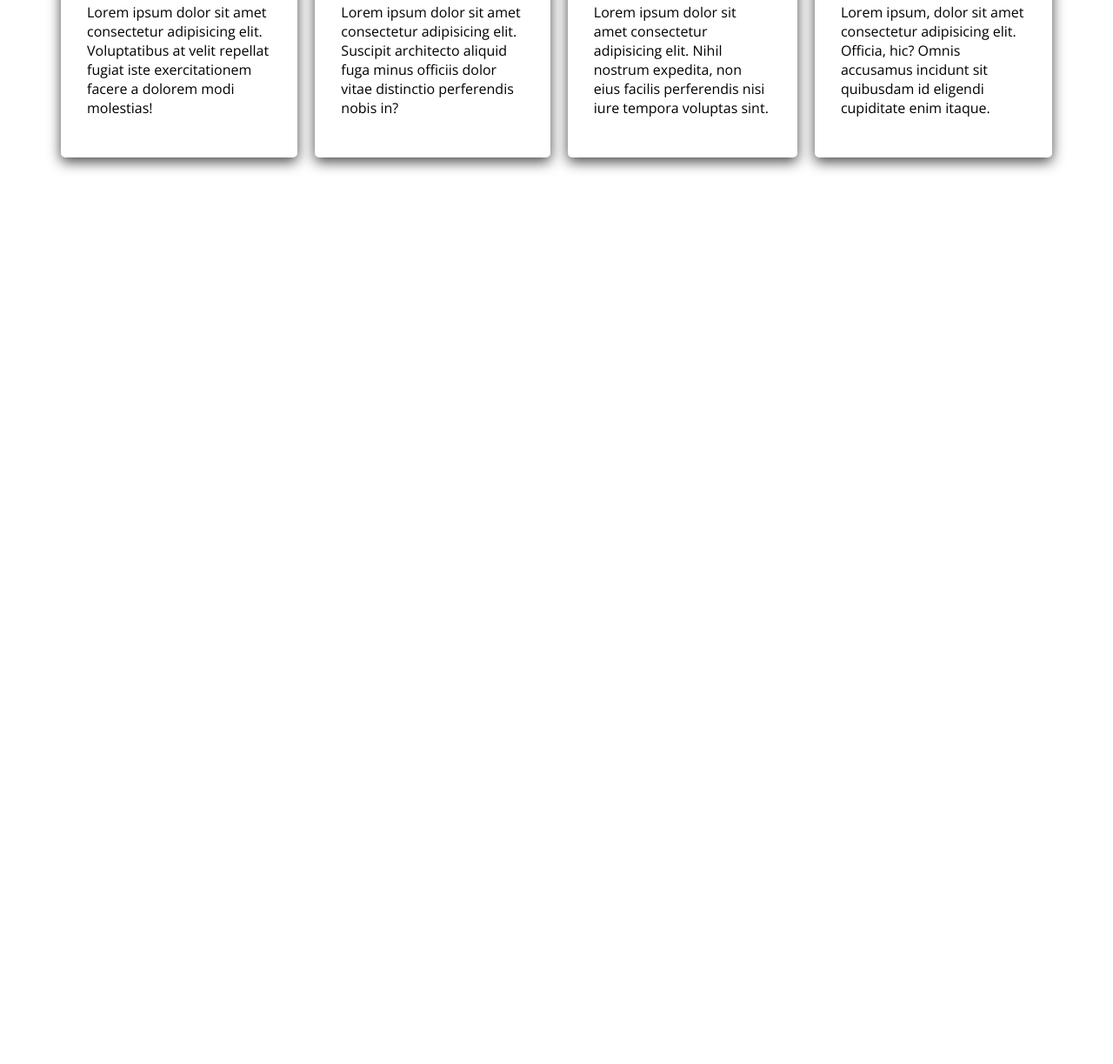
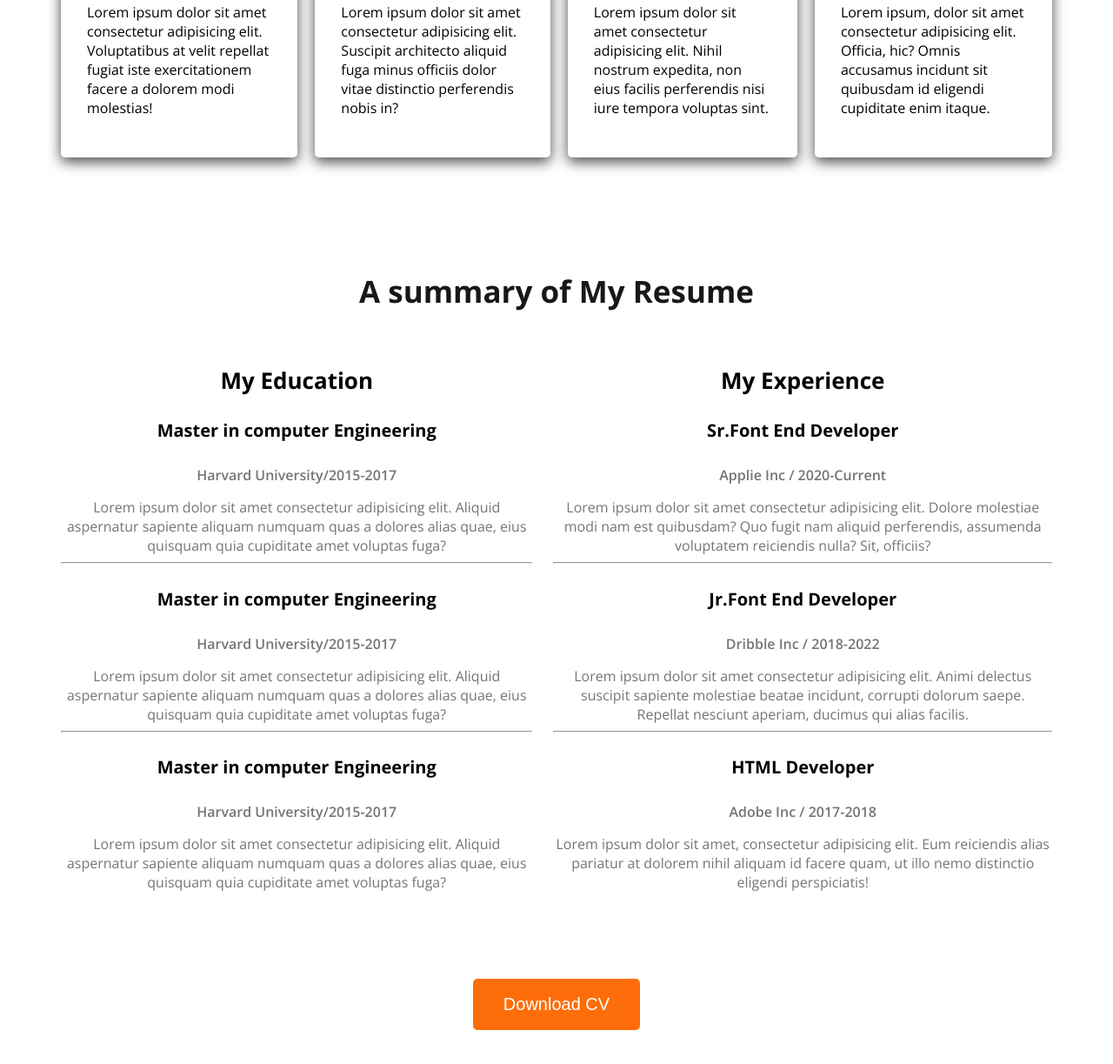
Before and after one commit to Sushanta-Deb/portfolio-resources-website, a plain HTML site: page index.html in a window 1280 px wide. Shown: the part 1970-3193 px from the top of the page at 87% size. Before the commit the page ends 2281 px from the top, so only its background shows below. Drawn offline with nearby package versions, Linux system fonts and the light colour scheme.

Commit message:
resume section added

```diff
--- a/index.html
+++ b/index.html
@@ -82,6 +82,55 @@
                 </div>
             </div>
          </section>
+         <section class="resume">
+            <h3 class="section-title text-center">A summary of My Resume</h3>
+            <div class="resume-container">
+                <!-- .resume-column*2>h3.resume-column-title+.experience*3>h4.experience-title+h5.experience-sub-title+.experience-description -->
+                 <div class="resume-column">
+                    <h3 class="resume-column-title">My Education</h3>
+                    <div class="experience">
+                        <h4 class="experience-title text-center">Master in computer Engineering</h4>
+                        <h5 class="experience-sub-title text-center">Harvard University/2015-2017</h5>
+                        <div class="experience-description text-center">Lorem ipsum dolor sit amet consectetur adipisicing elit. Aliquid aspernatur sapiente aliquam numquam quas a dolores alias quae, eius quisquam quia cupiditate amet voluptas fuga?</div>
+                    </div>
+                    <hr>
+                    <div class="experience">
+                        <h4 class="experience-title text-center">Master in computer Engineering</h4>
+                        <h5 class="experience-sub-title text-center">Harvard University/2015-2017</h5>
+                        <div class="experience-description text-center">Lorem ipsum dolor sit amet consectetur adipisicing elit. Aliquid aspernatur sapiente aliquam numquam quas a dolores alias quae, eius quisquam quia cupiditate amet voluptas fuga?</div>
+                    </div>
+                    <hr>
+                    <div class="experience">
+                        <h4 class="experience-title text-center">Master in computer Engineering</h4>
+                        <h5 class="experience-sub-title text-center">Harvard University/2015-2017</h5>
+                        <div class="experience-description text-center">Lorem ipsum dolor sit amet consectetur adipisicing elit. Aliquid aspernatur sapiente aliquam numquam quas a dolores alias quae, eius quisquam quia cupiditate amet voluptas fuga?</div>
+                    </div>
+                 </div>
+                 <div class="resume-column">
+                    <h3 class="resume-column-title">My Experience</h3>
+                    <div class="experience">
+                        <h4 class="experience-title text-center">Sr.Font End Developer</h4>
+                        <h5 class="experience-sub-title text-center">Applie Inc / 2020-Current</h5>
+                        <div class="experience-description text-center">Lorem ipsum dolor sit amet consectetur adipisicing elit. Dolore molestiae modi nam est quibusdam? Quo fugit nam aliquid perferendis, assumenda voluptatem reiciendis nulla? Sit, officiis?</div>
+                    </div>
+                    <hr>
+                    <div class="experience">
+                        <h4 class="experience-title text-center">Jr.Font End Developer</h4>
+                        <h5 class="experience-sub-title text-center">Dribble Inc / 2018-2022</h5>
+                        <div class="experience-description text-center">Lorem ipsum dolor sit amet consectetur adipisicing elit. Animi delectus suscipit sapiente molestiae beatae incidunt, corrupti dolorum saepe. Repellat nesciunt aperiam, ducimus qui alias facilis.</div>
+                    </div>
+                    <hr>
+                    <div class="experience">
+                        <h4 class="experience-title text-center">HTML Developer</h4>
+                        <h5 class="experience-sub-title text-center">Adobe Inc / 2017-2018</h5>
+                        <div class="experience-description text-center">Lorem ipsum dolor sit amet, consectetur adipisicing elit. Eum reiciendis alias pariatur at dolorem nihil aliquam id facere quam, ut illo nemo distinctio eligendi perspiciatis!</div>
+                    </div>
+                 </div>
+            </div>
+            <div class="text-center">
+                <button class="btn-primary">Download CV</button>
+            </div>
+        </section>
     </main>
     <footer>
 
--- a/style/style.css
+++ b/style/style.css
@@ -119,3 +119,24 @@ main section{
     box-shadow: 0px 5px 15px #474747;
     border-radius: 5px;
 }
+/* Resume style */
+.resume-container{
+    display: flex;
+    gap: 24px;
+    margin-bottom: 100px;
+}
+.experience-title{
+    font-size: 20px;
+}
+.experience-sub-title{
+   font-size: 16px;
+   font-weight: 600;
+   margin-bottom: 15px;
+}
+.experience-description, .experience-sub-title{
+    color: #757575;
+}
+.resume-column-title{
+    font-size: 26px;
+    text-align: center;
+}
```
